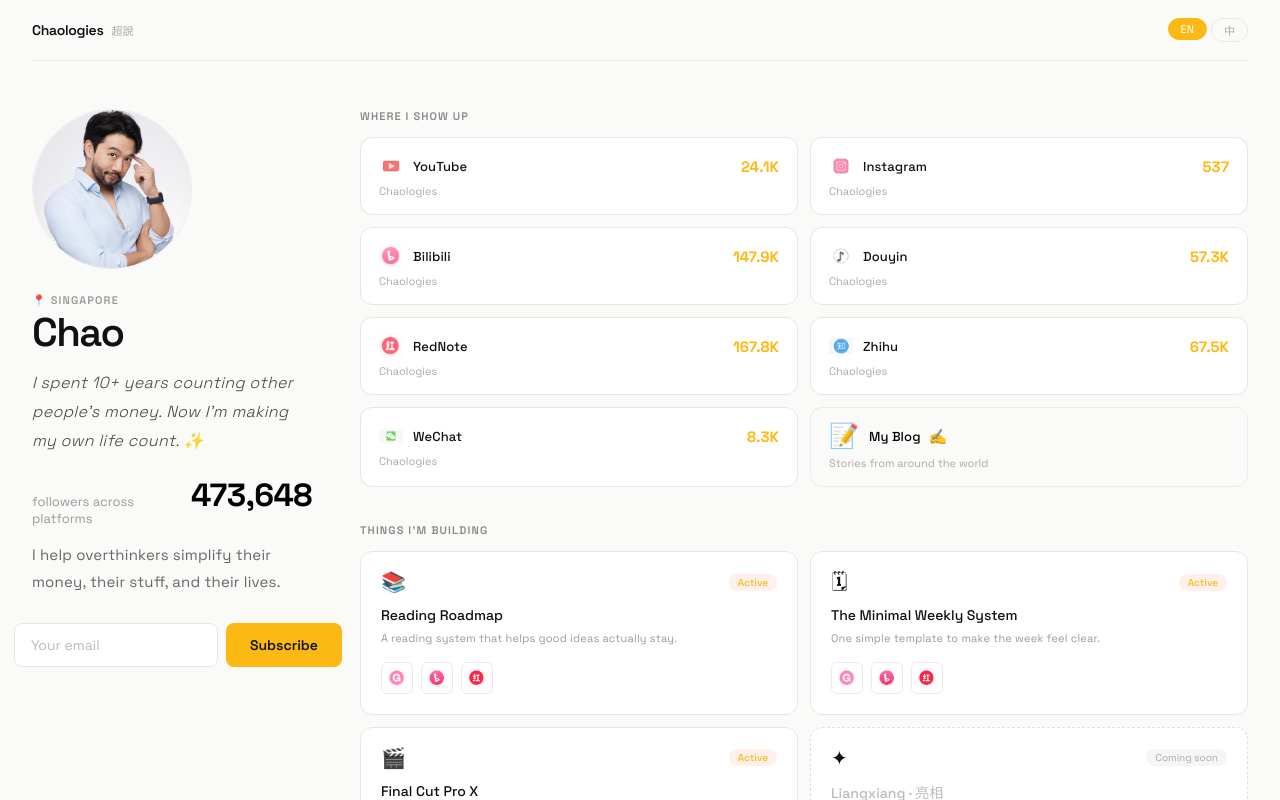
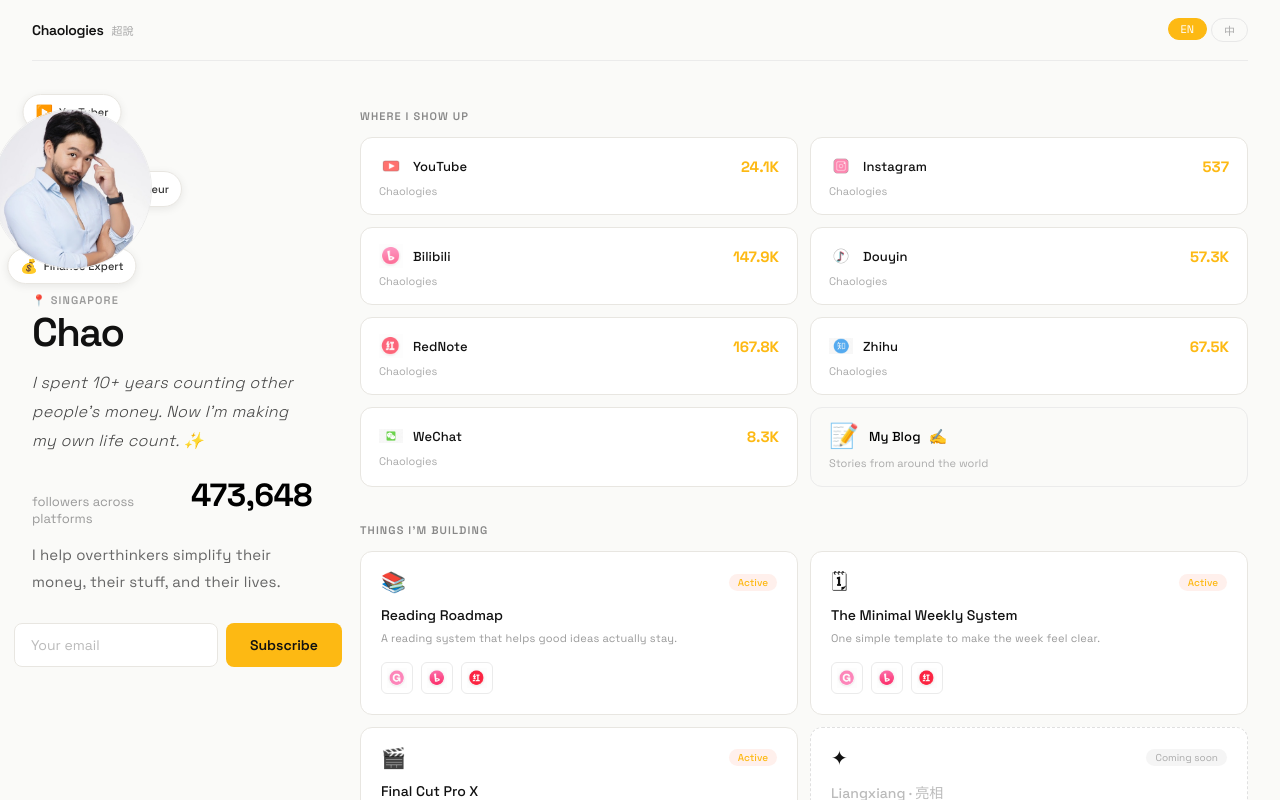
Before and after one commit to chaojwang/chaologies-page, a React (Vite) app: page / in a window 1280 px wide. Shown: the top 800 px of the page. Built offline with nearby package versions, Linux system fonts and the light colour scheme.

Commit message:
Add decorative avatar badges displaying user identities
- Add AvatarBadges component showing YouTuber, Entrepreneur, Finance Expert, Creator
- Position badges around avatar in four directions
- Includes emoji icons and bilingual labels
- Styled with subtle shadows and borders matching design system

```diff
--- a/src/App.jsx
+++ b/src/App.jsx
@@ -80,6 +80,36 @@
         </div>
       </div>
     </nav>
+  );
+}
+
+// ════════════════════════════════════════════════════
+//  Avatar Badges
+// ════════════════════════════════════════════════════
+
+function AvatarBadges({ lang }) {
+  const badges = [
+    { label: lang === "zh" ? "视频创作者" : "YouTuber", icon: "▶️", angle: -45 },
+    { label: lang === "zh" ? "创业者" : "Entrepreneur", icon: "🚀", angle: 45 },
+    { label: lang === "zh" ? "理财专家" : "Finance Expert", icon: "💰", angle: 135 },
+    { label: lang === "zh" ? "内容创作者" : "Creator", icon: "✍️", angle: -135 },
+  ];
+
+  return (
+    <div className="avatar-badges">
+      {badges.map((badge, idx) => (
+        <div
+          key={idx}
+          className="avatar-badge"
+          style={{
+            "--angle": `${badge.angle}deg`,
+          }}
+        >
+          <span className="badge-icon">{badge.icon}</span>
+          <span className="badge-label">{badge.label}</span>
+        </div>
+      ))}
+    </div>
   );
 }
 
@@ -174,11 +204,14 @@
 
   return (
     <div className="profile">
-      <img
-        className="avatar"
-        src="/avatar.jpg"
-        alt={`${name.en} — Chaologies`}
-      />
+      <div className="avatar-container">
+        <img
+          className="avatar"
+          src="/avatar.jpg"
+          alt={`${name.en} — Chaologies`}
+        />
+        <AvatarBadges lang={lang} />
+      </div>
       <p className="eyebrow">{tagline[lang]}</p>
       <h1 className="hero-name">{name[lang]}</h1>
 
--- a/src/index.css
+++ b/src/index.css
@@ -128,6 +128,20 @@
 
 /* ── Profile (left) ─────────────────────────────────── */
 
+.avatar-container {
+  position: relative;
+  width: 160px;
+  height: 160px;
+  margin-bottom: 24px;
+  display: flex;
+  align-items: center;
+  justify-content: center;
+  margin-left: -40px;
+  margin-right: -40px;
+  padding-left: 40px;
+  padding-right: 40px;
+}
+
 .avatar {
   width: 160px;
   height: 160px;
@@ -135,7 +149,61 @@
   object-fit: cover;
   object-position: center 10%;
   border: 0.5px solid #ebebeb;
-  margin-bottom: 24px;
+  position: relative;
+  z-index: 10;
+}
+
+.avatar-badges {
+  position: absolute;
+  width: 100%;
+  height: 100%;
+  top: 0;
+  left: 0;
+}
+
+.avatar-badge {
+  position: absolute;
+  padding: 8px 12px;
+  background: #fff;
+  border: 0.5px solid #e8e6e1;
+  border-radius: 20px;
+  display: flex;
+  align-items: center;
+  gap: 6px;
+  font-size: 11px;
+  font-weight: 500;
+  white-space: nowrap;
+  box-shadow: 0 2px 8px rgba(0, 0, 0, 0.08);
+}
+
+.avatar-badge:nth-child(1) {
+  top: -15px;
+  left: 50%;
+  transform: translateX(-50%);
+}
+.avatar-badge:nth-child(2) {
+  top: 50%;
+  right: -30px;
+  transform: translateY(-50%);
+}
+.avatar-badge:nth-child(3) {
+  bottom: -15px;
+  left: 50%;
+  transform: translateX(-50%);
+}
+.avatar-badge:nth-child(4) {
+  top: 50%;
+  left: -30px;
+  transform: translateY(-50%);
+}
+
+.badge-icon {
+  font-size: 14px;
+  flex-shrink: 0;
+}
+
+.badge-label {
+  color: #333;
 }
 
 .eyebrow {
```
Also changed, not shown: .claude/settings.local.json.
